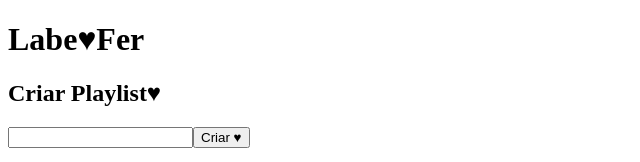
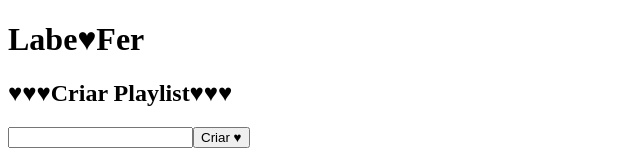
Before and after one commit to future4code/ailton-Fernanda-Maciel, a React (Create React App) app in the folder modulo2/projeto-labefy/labe-fer/: page / in a window 1280 px wide. Shown: the top 162 px of the page, without its empty margins (0-640 px from the left). Built offline with nearby package versions, Linux system fonts and the light colour scheme; no server answers.

Commit message:
trabalho realizado no pc do meu irmão, não consigo tirar as configurações dele

```diff
--- a/modulo2/projeto-labefy/labe-fer/src/App.js
+++ b/modulo2/projeto-labefy/labe-fer/src/App.js
@@ -53,7 +53,7 @@ export default class App extends React.Component {
     return (
       <div>
         <h1> Labe♥Fer</h1>
-        <h2>Criar Playlist♥</h2>
+        <h2>♥♥♥Criar Playlist♥♥♥ </h2>
         <AdicionaPlaylist atualizarPlaylists={this.atualizarPlaylists} />
         <ProcurarPlaylist procurarPlaylist={this.procurarPlaylist} />
         <ListaPlaylists
```
